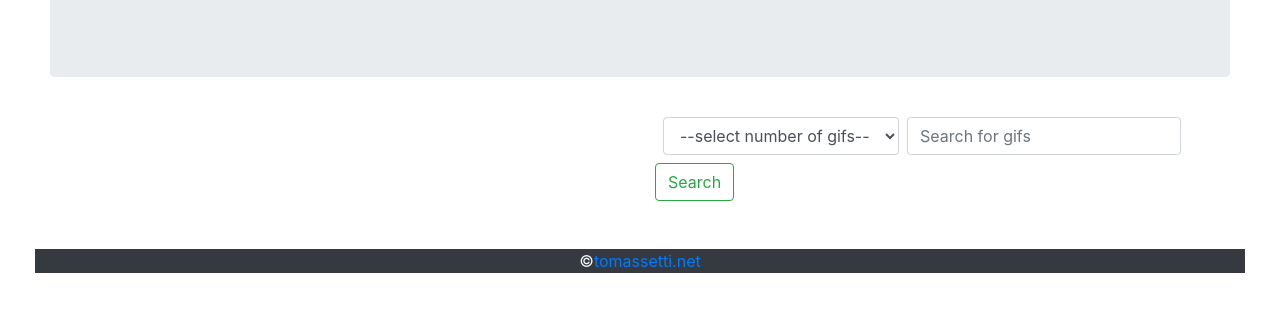
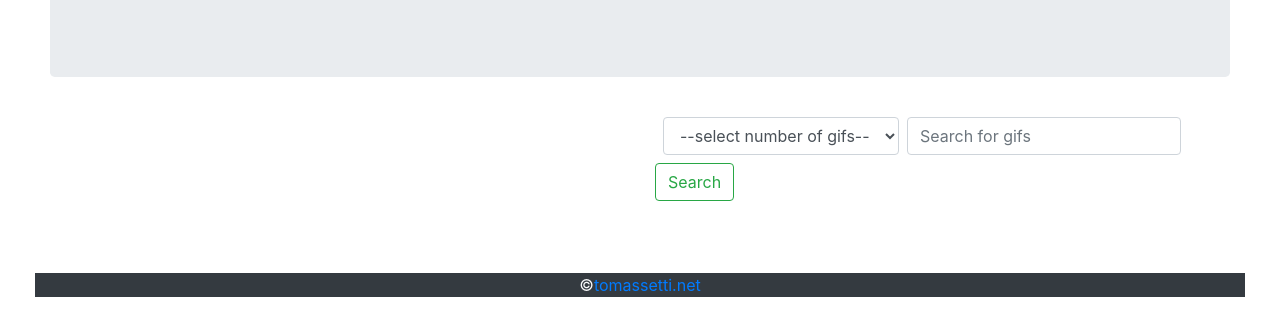
Before and after one commit to scotttct/stgiphy, a website: page dist/index.html in a window 1280 px wide. Shown: the part 222-558 px from the top of the page. Drawn offline with nearby package versions, Linux system fonts and the light colour scheme.

Commit message:
Fixed layout for displaying gifs using col features of bootstrap, and fixed padding using pb-4 in the form element on the index page

```diff
--- a/dist/index.html
+++ b/dist/index.html
@@ -41,7 +41,7 @@
       </div>
       <div class="col-md-6">
         <div class="float-right">
-          <form class="form-inline my-2 my-lg-0" id="searchForm">
+          <form class="form-inline pb-4 my-2 my-lg-0" id="searchForm">
           <select class="form-control m-2" id="ddlNum">
             <option value="5">--select number of gifs--</option>
             <option value="10">10 gifs</option>
```
Lines whose indentation alone changed are shown as unchanged.
